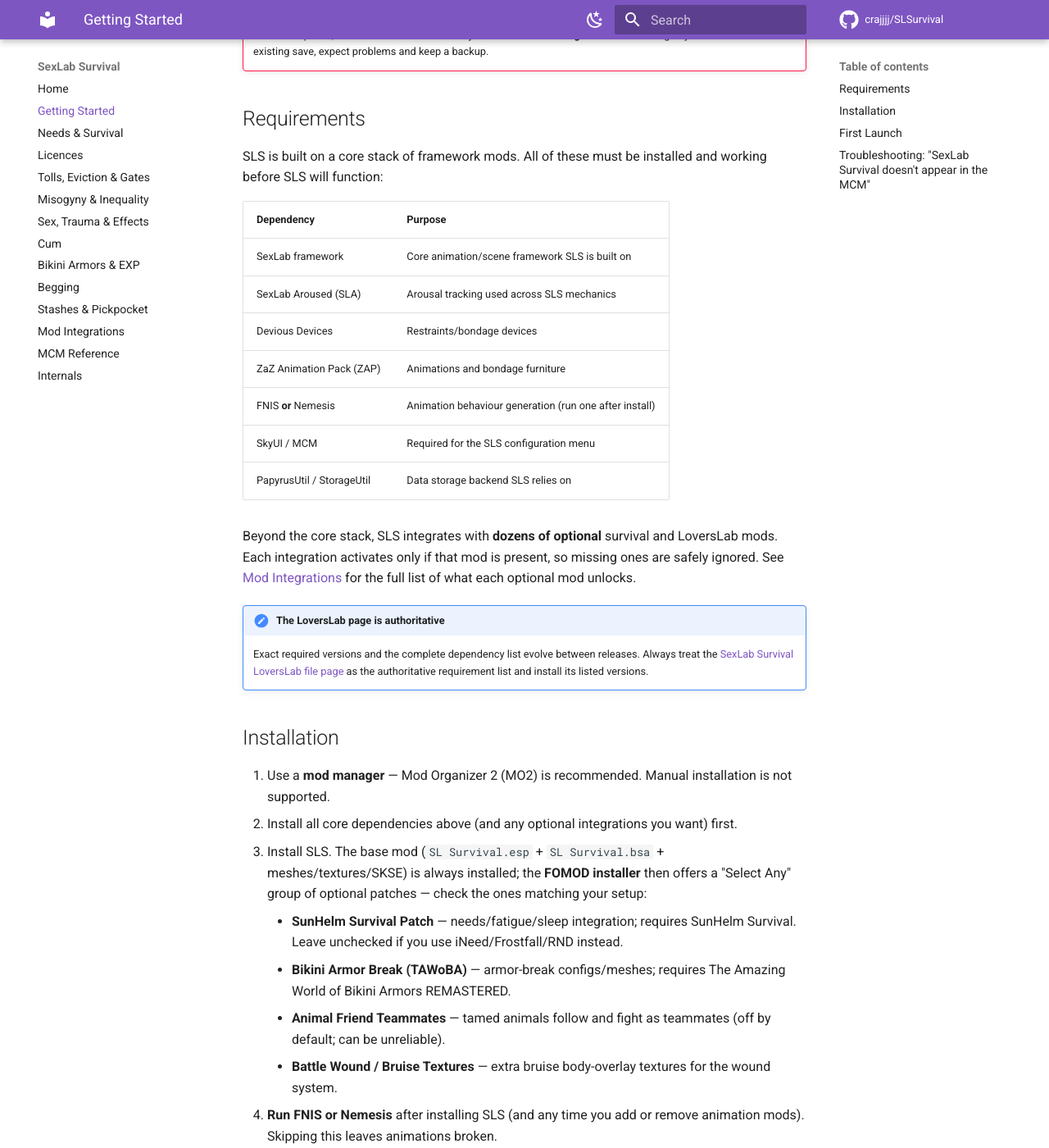
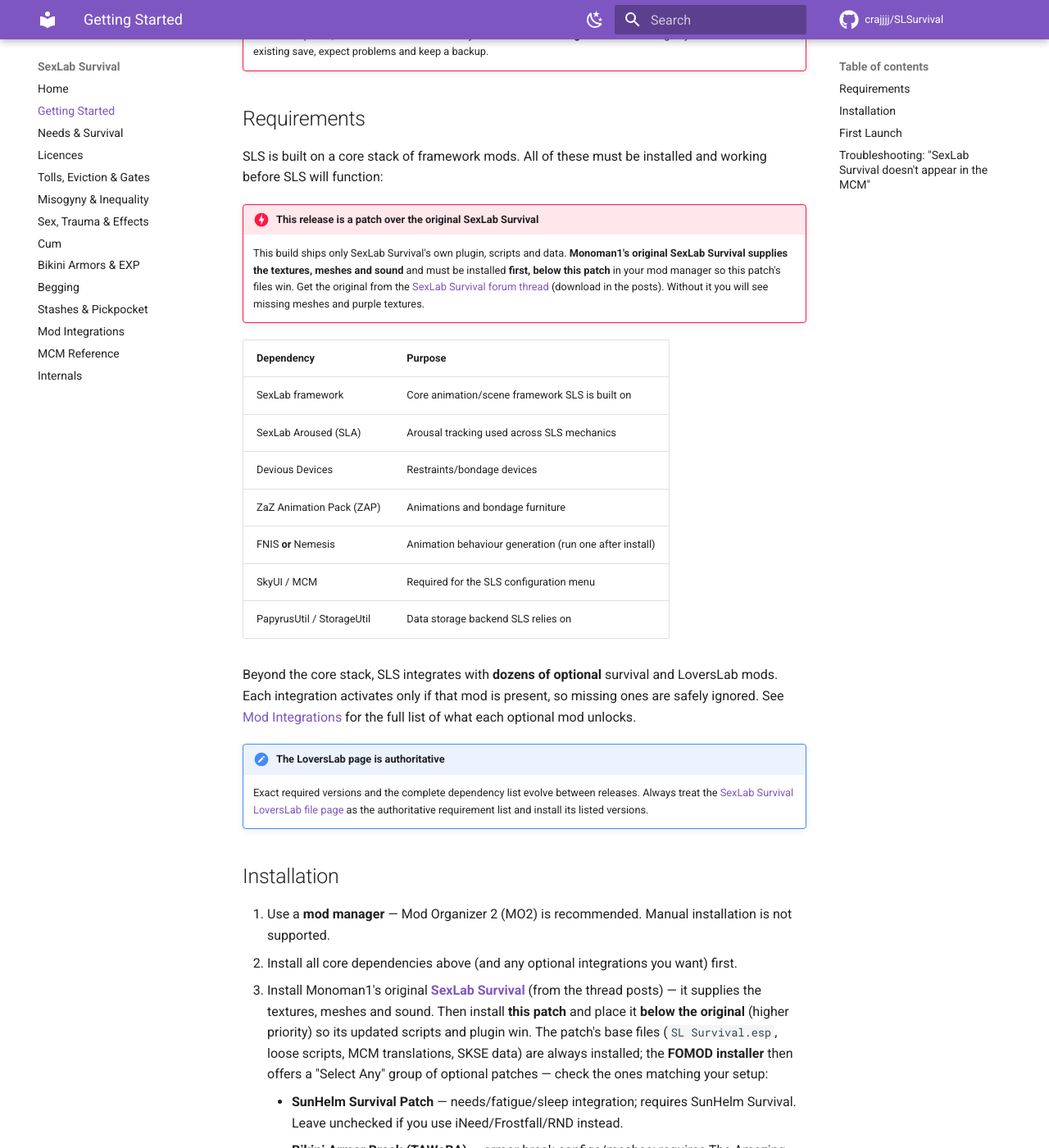
Before and after one commit to crajjjj/SLSurvival, an MkDocs documentation site: the page built from docs/players/getting-started.md, in a window 1280 px wide and 1400 px high, scrolled down 413 px. Shown: the whole window at 82% size. Built offline with MkDocs 1.6.1 and Material for MkDocs 9.7.7, drawn with Linux system fonts in a browser that asks for light colours; comment, search, counter and statistics services are not loaded; some of the changed text lies outside the part shown.

Commit message:
Repackage as a loose patch over the original SexLab Survival (no BSA)
Distribution changes from a standalone build to a patch that requires
Monoman1's original SexLab Survival. The original ships loose scripts, and
loose beats a BSA, so our scripts must be loose to win.

- skyrimse.ppj: Package="false" (no BSA); the zip now ships only our own
  changed files, all loose (scripts/*.pex, interface, SKSE, optional, fomod,
  esp, readme). textures/meshes/sound/seq are inherited from the original.
- fomod/ModuleConfig.xml + info.xml: base install is loose scripts/interface/
  SKSE (was BSA + meshes + textures); described as a patch.
- docs + README: require the original (install below this patch in priority;
  it supplies textures/meshes/sound); download the original from the LoversLab
  thread. Reframed the now-inaccurate BSA notes for the loose-patch model.

```diff
--- a/docs/players/getting-started.md
+++ b/docs/players/getting-started.md
@@ -11,6 +11,9 @@
 ## Requirements
 
 SLS is built on a core stack of framework mods. All of these must be installed and working before SLS will function:
+
+!!! danger "This release is a patch over the original SexLab Survival"
+    This build ships only SexLab Survival's own plugin, scripts and data. **Monoman1's original SexLab Survival supplies the textures, meshes and sound** and must be installed **first, below this patch** in your mod manager so this patch's files win. Get the original from the [SexLab Survival forum thread](https://www.loverslab.com/topic/99955-sexlab-survival/) (download in the posts). Without it you will see missing meshes and purple textures.
 
 | Dependency | Purpose |
 |------------|---------|
@@ -31,7 +34,7 @@
 
 1. Use a **mod manager** — Mod Organizer 2 (MO2) is recommended. Manual installation is not supported.
 2. Install all core dependencies above (and any optional integrations you want) first.
-3. Install SLS. The base mod (`SL Survival.esp` + `SL Survival.bsa` + meshes/textures/SKSE) is always installed; the **FOMOD installer** then offers a "Select Any" group of optional patches — check the ones matching your setup:
+3. Install Monoman1's original **[SexLab Survival](https://www.loverslab.com/topic/99955-sexlab-survival/)** (from the thread posts) — it supplies the textures, meshes and sound. Then install **this patch** and place it **below the original** (higher priority) so its updated scripts and plugin win. The patch's base files (`SL Survival.esp`, loose scripts, MCM translations, SKSE data) are always installed; the **FOMOD installer** then offers a "Select Any" group of optional patches — check the ones matching your setup:
     - **SunHelm Survival Patch** — needs/fatigue/sleep integration; requires SunHelm Survival. Leave unchecked if you use iNeed/Frostfall/RND instead.
     - **Bikini Armor Break (TAWoBA)** — armor-break configs/meshes; requires The Amazing World of Bikini Armors REMASTERED.
     - **Animal Friend Teammates** — tamed animals follow and fight as teammates (off by default; can be unreliable).
@@ -57,7 +60,7 @@
 1. **Wait longer.** On a heavy load order the MCM can take a couple of minutes to populate. Then **save and reload** — this often forces late-registering menus to appear.
 2. **Confirm SkyUI is installed and working.** No SkyUI means no MCM at all.
 3. **Confirm PapyrusUtil / StorageUtil is installed.** SLS depends on it; if it's missing, scripts fail to initialise.
-4. **Confirm the SLS scripts actually loaded.** Check that the mod's BSA is named correctly and that its scripts are present. If scripts didn't load, the MCM can't register.
+4. **Confirm this patch overrides the original.** Its loose scripts must win over the original SexLab Survival's — place this patch **below** the original (higher priority) in your mod manager. If the original's older scripts load instead, the MCM and fixes won't appear.
 5. **Check the Papyrus log.** Enable Papyrus logging and look for errors referencing SLS or its dependencies — missing masters, `None` casts, or unresolved types point at the real problem.
 
 !!! tip "Still stuck?"
```
Also changed, not shown: README.md (+3 -1 lines), docs/index.md (+1 -1 lines), docs/internals.md (+2 -2 lines), 3 other files.
